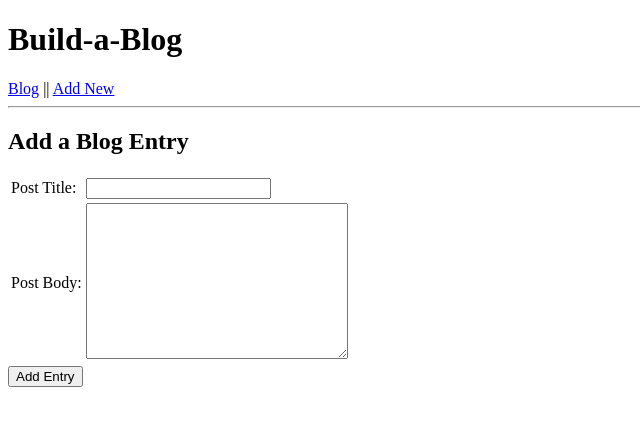
After one commit to brrgrr/blogz, a Flask app: page /newpost in a window 1280 px wide. The commit adds this page. Shown: the top 426 px of the page, without its empty margins (0-640 px from the left). Run offline with Flask 2, Linux system fonts and the light colour scheme.

Commit message:
working except for single post.

```diff
--- a/main.py
+++ b/main.py
@@ -1,5 +1,7 @@
+from datetime import datetime
 from flask import Flask, request, redirect, render_template
 from flask_sqlalchemy import SQLAlchemy
+
 
 app = Flask(__name__)
 app.config['DEBUG'] = True
@@ -11,46 +13,44 @@ db = SQLAlchemy(app)
 class Blog(db.Model):
 
     id = db.Column(db.Integer, primary_key=True)
-    title = db.Column(db.String(120))
-    body = db.Column(db.Text)
-    pub_date = db.Column(db.DateTime)
+    title = db.Column(db.String(120), nullable=False)
+    body = db.Column(db.Text, nullable=False)
+    pub_date = db.Column(db.DateTime, nullable=False, default=datetime.now)
 
-    def __init__(self, title, body, pub_date=None):
+    def __init__(self, title, body):
         self.title = title
         self.body = body
-        if pub_date is None:
-            pub_date = datetime.utcnow()
-        self.pub_date = pub_date
 
     def __repr__(self):
         return '<Blog %r>' % self.title
 
 
-@app.route('/', methods=['POST', 'GET'])
-def index():
+@app.route('/blog', methods=['POST', 'GET'])
+def blog():
 
-    if request.method == 'POST':
-        task_name = request.form['task']
-        new_task = Task(task_name)
-        db.session.add(new_task)
-        db.session.commit()
-
-    tasks = Task.query.filter_by(completed=False).all()
-    completed_tasks = Task.query.filter_by(completed=True).all()
-    return render_template('todos.html',title="Get It Done!",
-        tasks=tasks, completed_tasks=completed_tasks)
+    if request.method == 'GET' and request.args.get('id'):
+        blog_id = request.args.get('id')
+        blog_post = Blog.query.filter_by(id=blog_id).first()
+        return render_template('blog.html',title="Build-a-Blog", blogs=blog_post)
+    else:
+        blogs = Blog.query.all()
+        return render_template('blog.html',title="Build-a-Blog", blogs=blogs)
 
 
-@app.route('/delete-task', methods=['POST'])
-def delete_task():
+@app.route('/newpost', methods=['POST', 'GET'])
+def newpost():
+    if request.method == 'GET':
+        return render_template('newpost.html',title="Build-a-Blog")
+    elif request.method == 'POST':
+        title = request.form['title']
+        body = request.form['body']
+        new_blog = Blog(title, body)
+        db.session.add(new_blog)
+        db.session.commit()
+        return redirect('/blog?id='+ str(new_blog.id))
 
-    task_id = int(request.form['task-id'])
-    task = Task.query.get(task_id)
-    task.completed = True
-    db.session.add(task)
-    db.session.commit()
 
-    return redirect('/')
+
 
 
 if __name__ == '__main__':
--- a/templates/base.html
+++ b/templates/base.html
@@ -1,10 +1,20 @@
-<!doctype html>
-<html>
-    <head>
-        <title>{{title}}</title>
-    </head>
+<!DOCTYPE html>
+<html lang="en">
+
+<head>
+    <meta charset="UTF-8">
+    <meta name="viewport" content="width=device-width, initial-scale=1.0">
+    <meta name="author" content="@BrrGrr">
+    <meta name="description" content="">
+    <meta http-equiv="X-UA-Compatible" content="ie=edge">
+    <title>{{title}}</title>
+</head>
+
 <body>
-
+    <header>
+        <h1>{{title}}</h1>
+        <nav><a href="/blog">Blog</a> || <a href="/newpost">Add New</a></nav>
+    </header>
     {% block content %}
     {% endblock %}
 
--- /dev/null
+++ b/templates/newpost.html
@@ -0,0 +1,24 @@
+{% extends "base.html" %}
+
+{% block content %}
+
+    <hr />
+    <section>
+        <h2>Add a Blog Entry</h2>
+        <form method='post'>
+            <table>
+                <tr>
+                    <td><label for="title">Post Title:</label></td>
+                    <td><input type="text" name="title" /></td>
+                </tr>
+                <tr>
+                    <td><label for="body">Post Body:</label></td>
+                    <td><textarea name="body" cols="30" rows="10"></textarea>
+                    </td>
+                </tr>
+            </table>
+            <input type="submit" value='Add Entry' />
+        </form>
+    </section>
+
+{% endblock %}
```
Also changed, not shown: templates/blog.html (added, +21 -0 lines), templates/todos.html (deleted, +0 -42 lines).
